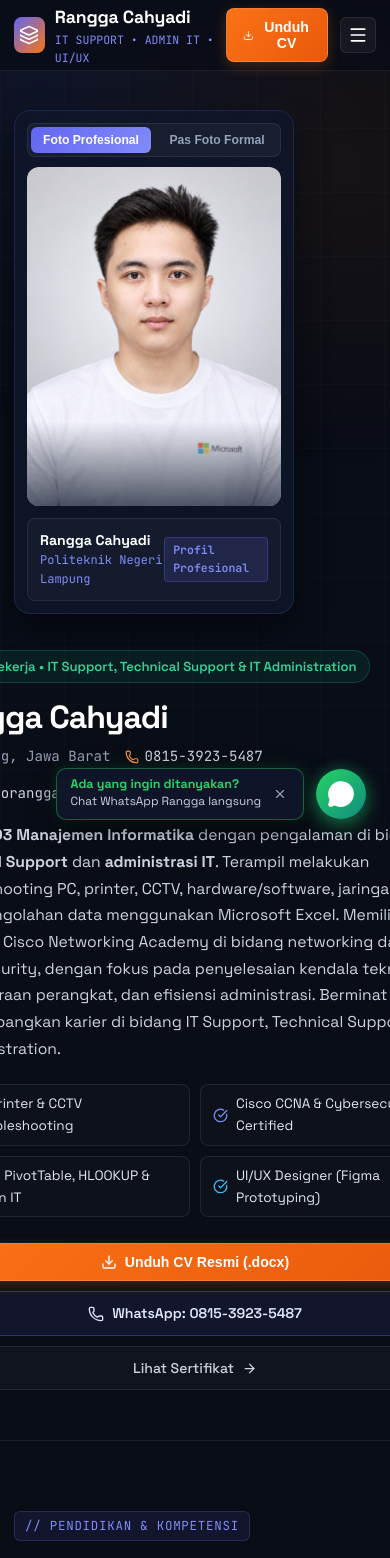
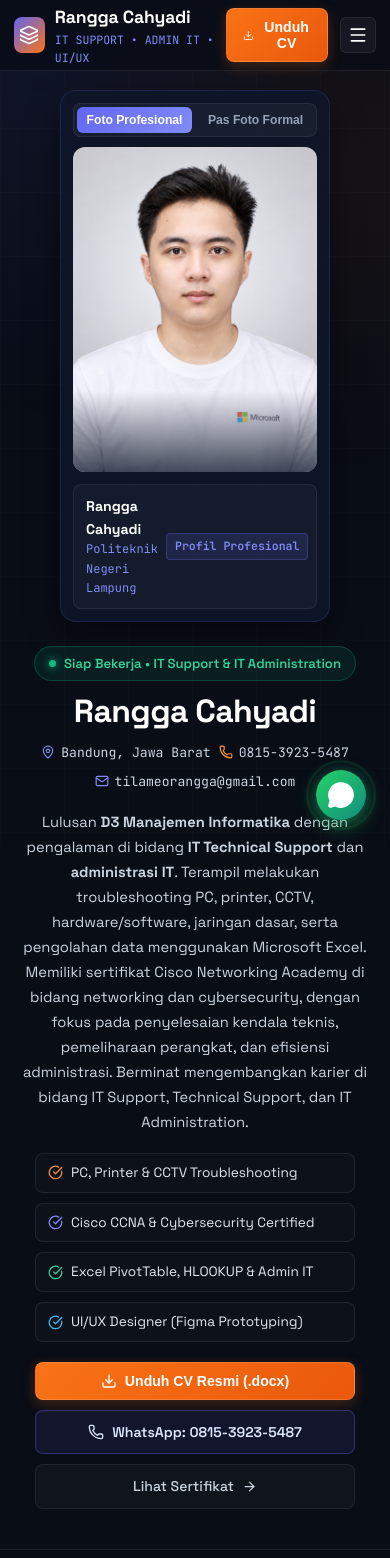
Before and after one commit to Tilameong/RanggaCahyadi-Web-Portofolio, a Next.js app: page / in a window 390 px wide. Shown: the top 1558 px of the page. Built offline with nearby package versions, Linux system fonts and the light colour scheme.

Commit message:
fix(mobile): perbaiki centering dan hilangkan pemotongan teks serta jarak navbar di mobile

```diff
--- a/src/components/FloatingWhatsApp.tsx
+++ b/src/components/FloatingWhatsApp.tsx
@@ -8,21 +8,22 @@ export default function FloatingWhatsApp() {
   const [isVisible, setIsVisible] = useState(false);
 
   useEffect(() => {
-    // Show after scrolling a little or after 1.5s
+    // Only show auto tooltip on desktop screen (> 768px)
+    const isMobile = typeof window !== "undefined" && window.innerWidth < 768;
+    setIsVisible(true);
+
+    if (!isMobile) {
       const timer = setTimeout(() => {
-      setIsVisible(true);
         setShowTooltip(true);
-    }, 1500);
-
-    // Hide tooltip after 6s automatically so it doesn't obstruct screen
-    const tooltipTimer = setTimeout(() => {
+      }, 2000);
+      const hideTimer = setTimeout(() => {
         setShowTooltip(false);
       }, 7000);
-
       return () => {
         clearTimeout(timer);
-      clearTimeout(tooltipTimer);
+        clearTimeout(hideTimer);
       };
+    }
   }, []);
 
   const waUrl =
--- a/src/components/HeroSection.tsx
+++ b/src/components/HeroSection.tsx
@@ -9,8 +9,6 @@ import {
   MapPin,
   CheckCircle,
   ArrowRight,
-  UserCheck,
-  Sparkles,
 } from "lucide-react";
 
 interface HeroSectionProps {
@@ -22,7 +20,7 @@ export default function HeroSection({
   onDownloadCv,
   onOpenContact,
 }: HeroSectionProps) {
-  // Photo toggle state: "pro" (new photo with Microsoft logo) vs "formal" (black suit photo)
+  // Photo toggle: "pro" (new photo with Microsoft logo) vs "formal" (black suit photo)
   const [activePhoto, setActivePhoto] = useState<"pro" | "formal">("pro");
 
   const photos = {
@@ -43,101 +41,126 @@ export default function HeroSection({
   const currentPhoto = photos[activePhoto];
 
   return (
-    <section
-      id="tentang"
-      style={{
-        paddingTop: "110px",
-        paddingBottom: "50px",
-        position: "relative",
-        overflowX: "hidden",
-      }}
-    >
+    <section id="tentang" className="hero-section">
       <div className="container-custom">
         <div className="hero-grid">
+          {/* Photo Column - Placed gracefully at top on mobile, centered */}
+          <div className="hero-photo-col">
+            <div className="hero-photo-card">
+              {/* Dual Photo Switcher Tabs */}
+              <div className="photo-tabs">
+                <button
+                  type="button"
+                  onClick={() => setActivePhoto("pro")}
+                  className={`photo-tab-btn ${activePhoto === "pro" ? "active-pro" : ""}`}
+                >
+                  Foto Profesional
+                </button>
+                <button
+                  type="button"
+                  onClick={() => setActivePhoto("formal")}
+                  className={`photo-tab-btn ${activePhoto === "formal" ? "active-formal" : ""}`}
+                >
+                  Pas Foto Formal
+                </button>
+              </div>
+
+              {/* Photo Frame Container */}
+              <div className="hero-image-container">
+                <Image
+                  src={currentPhoto.src}
+                  alt={currentPhoto.alt}
+                  fill
+                  sizes="(max-width: 640px) 270px, 330px"
+                  style={{
+                    objectFit: "cover",
+                    objectPosition: "center top",
+                  }}
+                  priority
+                />
+
+                {/* Subtle bottom shadow overlay */}
+                <div
+                  style={{
+                    position: "absolute",
+                    inset: 0,
+                    background:
+                      "linear-gradient(180deg, transparent 75%, rgba(15, 23, 42, 0.75) 100%)",
+                    pointerEvents: "none",
+                  }}
+                />
+              </div>
+
+              {/* Caption Under Photo */}
+              <div className="photo-caption">
+                <div style={{ textAlign: "left" }}>
+                  <div style={{ fontSize: "0.88rem", fontWeight: 700, color: "#ffffff" }}>
+                    Rangga Cahyadi
+                  </div>
+                  <div style={{ fontSize: "0.75rem", color: "var(--indigo-light)", fontFamily: "var(--font-mono)" }}>
+                    Politeknik Negeri Lampung
+                  </div>
+                </div>
+
+                <span
+                  style={{
+                    fontSize: "0.72rem",
+                    fontFamily: "var(--font-mono)",
+                    padding: "3px 8px",
+                    borderRadius: "4px",
+                    background:
+                      activePhoto === "pro"
+                        ? "rgba(99, 102, 241, 0.15)"
+                        : "rgba(249, 115, 22, 0.15)",
+                    color:
+                      activePhoto === "pro" ? "var(--indigo-light)" : "var(--orange-light)",
+                    border:
+                      activePhoto === "pro"
+                        ? "1px solid rgba(99, 102, 241, 0.3)"
+                        : "1px solid rgba(249, 115, 22, 0.3)",
+                    fontWeight: 600,
+                    whiteSpace: "nowrap",
+                  }}
+                >
+                  {currentPhoto.badge}
+                </span>
+              </div>
+            </div>
+          </div>
+
           {/* Text & Information Column */}
           <div className="hero-content-col">
-            {/* Top Status Pill */}
-            <div
-              style={{
-                display: "inline-flex",
-                alignItems: "center",
-                gap: "8px",
-                padding: "5px 12px",
-                background: "rgba(16, 185, 129, 0.1)",
-                border: "1px solid rgba(16, 185, 129, 0.25)",
-                borderRadius: "9999px",
-                marginBottom: "16px",
-              }}
-            >
-              <span className="status-dot-pulse" />
-              <span
-                style={{
-                  color: "#34d399",
-                  fontSize: "0.82rem",
-                  fontWeight: 600,
-                }}
-              >
-                Siap Bekerja &bull; IT Support, Technical Support &amp; IT Administration
-              </span>
+            {/* Top Status Pill - Wrap-friendly, never overflows screen */}
+            <div className="hero-status-badge">
+              <span className="status-dot-pulse" style={{ flexShrink: 0 }} />
+              <span>Siap Bekerja &bull; IT Support &amp; IT Administration</span>
             </div>
 
             {/* Name */}
-            <h1
-              style={{
-                fontSize: "clamp(2.2rem, 4vw, 3.4rem)",
-                fontWeight: 800,
-                lineHeight: 1.15,
-                color: "#ffffff",
-                letterSpacing: "-0.03em",
-                marginBottom: "10px",
-              }}
-            >
+            <h1 className="hero-title">
               Rangga Cahyadi
             </h1>
 
             {/* Contact details line directly from CV */}
-            <div
-              style={{
-                display: "flex",
-                alignItems: "center",
-                flexWrap: "wrap",
-                gap: "14px",
-                fontSize: "0.88rem",
-                color: "var(--text-muted)",
-                marginBottom: "18px",
-                fontFamily: "var(--font-mono)",
-              }}
-            >
-              <span style={{ display: "flex", alignItems: "center", gap: "6px" }}>
+            <div className="hero-contacts">
+              <span className="contact-item">
                 <MapPin size={14} color="var(--indigo-light)" />
                 Bandung, Jawa Barat
               </span>
-              <span className="hide-on-mobile">&bull;</span>
+              <span className="bullet-sep">&bull;</span>
               <a
                 href="https://wa.me/6281539235487"
                 target="_blank"
                 rel="noopener noreferrer"
-                style={{
-                  display: "flex",
-                  alignItems: "center",
-                  gap: "6px",
-                  color: "var(--text-secondary)",
-                  textDecoration: "none",
-                }}
+                className="contact-link"
               >
                 <Phone size={14} color="var(--orange-light)" />
                 0815-3923-5487
               </a>
-              <span className="hide-on-mobile">&bull;</span>
+              <span className="bullet-sep">&bull;</span>
               <a
                 href="mailto:tilameorangga@gmail.com"
-                style={{
-                  display: "flex",
-                  alignItems: "center",
-                  gap: "6px",
-                  color: "var(--text-secondary)",
-                  textDecoration: "none",
-                }}
+                className="contact-link"
               >
                 <Mail size={14} color="var(--indigo-light)" />
                 tilameorangga@gmail.com
@@ -145,15 +168,7 @@ export default function HeroSection({
             </div>
 
             {/* Exact CV Profile Summary */}
-            <p
-              style={{
-                color: "var(--text-secondary)",
-                fontSize: "0.98rem",
-                lineHeight: 1.7,
-                marginBottom: "22px",
-                maxWidth: "640px",
-              }}
-            >
+            <p className="hero-bio">
               Lulusan <strong>D3 Manajemen Informatika</strong> dengan pengalaman di bidang{" "}
               <strong>IT Technical Support</strong> dan <strong>administrasi IT</strong>. Terampil
               melakukan troubleshooting PC, printer, CCTV, hardware/software, jaringan dasar, serta
@@ -164,94 +179,30 @@ export default function HeroSection({
             </p>
 
             {/* Point-based highlights strip */}
-            <div
-              style={{
-                display: "grid",
-                gridTemplateColumns: "repeat(auto-fit, minmax(260px, 1fr))",
-                gap: "10px",
-                marginBottom: "26px",
-                maxWidth: "620px",
-              }}
-            >
-              <div
-                style={{
-                  display: "flex",
-                  alignItems: "center",
-                  gap: "8px",
-                  padding: "8px 12px",
-                  background: "rgba(255, 255, 255, 0.02)",
-                  border: "1px solid var(--border-subtle)",
-                  borderRadius: "8px",
-                  fontSize: "0.85rem",
-                  color: "#e2e8f0",
-                }}
-              >
+            <div className="hero-points-grid">
+              <div className="hero-point-item">
                 <CheckCircle size={15} color="var(--orange-light)" style={{ flexShrink: 0 }} />
                 <span>PC, Printer &amp; CCTV Troubleshooting</span>
               </div>
 
-              <div
-                style={{
-                  display: "flex",
-                  alignItems: "center",
-                  gap: "8px",
-                  padding: "8px 12px",
-                  background: "rgba(255, 255, 255, 0.02)",
-                  border: "1px solid var(--border-subtle)",
-                  borderRadius: "8px",
-                  fontSize: "0.85rem",
-                  color: "#e2e8f0",
-                }}
-              >
+              <div className="hero-point-item">
                 <CheckCircle size={15} color="var(--indigo-light)" style={{ flexShrink: 0 }} />
                 <span>Cisco CCNA &amp; Cybersecurity Certified</span>
               </div>
 
-              <div
-                style={{
-                  display: "flex",
-                  alignItems: "center",
-                  gap: "8px",
-                  padding: "8px 12px",
-                  background: "rgba(255, 255, 255, 0.02)",
-                  border: "1px solid var(--border-subtle)",
-                  borderRadius: "8px",
-                  fontSize: "0.85rem",
-                  color: "#e2e8f0",
-                }}
-              >
+              <div className="hero-point-item">
                 <CheckCircle size={15} color="#34d399" style={{ flexShrink: 0 }} />
                 <span>Excel PivotTable, HLOOKUP &amp; Admin IT</span>
               </div>
 
-              <div
-                style={{
-                  display: "flex",
-                  alignItems: "center",
-                  gap: "8px",
-                  padding: "8px 12px",
-                  background: "rgba(255, 255, 255, 0.02)",
-                  border: "1px solid var(--border-subtle)",
-                  borderRadius: "8px",
-                  fontSize: "0.85rem",
-                  color: "#e2e8f0",
-                }}
-              >
+              <div className="hero-point-item">
                 <CheckCircle size={15} color="#38bdf8" style={{ flexShrink: 0 }} />
                 <span>UI/UX Designer (Figma Prototyping)</span>
               </div>
             </div>
 
             {/* Action Buttons */}
-            <div
-              style={{
-                display: "flex",
-                flexWrap: "wrap",
-                gap: "10px",
-                alignItems: "center",
-              }}
-              className="hero-btn-group"
-            >
+            <div className="hero-btn-group">
               <button
                 onClick={onDownloadCv}
                 className="btn-primary"
@@ -280,146 +231,25 @@ export default function HeroSection({
               </a>
             </div>
           </div>
-
-          {/* Photo Column - Fully Responsive with Both Photos Switcher */}
-          <div className="hero-photo-col">
-            <div className="hero-photo-card">
-              {/* Dual Photo Switcher Tabs */}
-              <div
-                style={{
-                  display: "grid",
-                  gridTemplateColumns: "1fr 1fr",
-                  gap: "6px",
-                  marginBottom: "10px",
-                  padding: "3px",
-                  borderRadius: "8px",
-                  background: "rgba(255, 255, 255, 0.04)",
-                  border: "1px solid var(--border-subtle)",
-                }}
-              >
-                <button
-                  type="button"
-                  onClick={() => setActivePhoto("pro")}
-                  style={{
-                    padding: "6px 8px",
-                    borderRadius: "6px",
-                    fontSize: "0.76rem",
-                    fontWeight: 600,
-                    cursor: "pointer",
-                    border: "none",
-                    transition: "all 0.2s ease",
-                    background:
-                      activePhoto === "pro"
-                        ? "linear-gradient(135deg, #6366f1, #818cf8)"
-                        : "transparent",
-                    color: activePhoto === "pro" ? "#ffffff" : "var(--text-muted)",
-                  }}
-                >
-                  Foto Profesional
-                </button>
-                <button
-                  type="button"
-                  onClick={() => setActivePhoto("formal")}
-                  style={{
-                    padding: "6px 8px",
-                    borderRadius: "6px",
-                    fontSize: "0.76rem",
-                    fontWeight: 600,
-                    cursor: "pointer",
-                    border: "none",
-                    transition: "all 0.2s ease",
-                    background:
-                      activePhoto === "formal"
-                        ? "linear-gradient(135deg, #f97316, #fb923c)"
-                        : "transparent",
-                    color: activePhoto === "formal" ? "#ffffff" : "var(--text-muted)",
-                  }}
-                >
-                  Pas Foto Formal
-                </button>
-              </div>
-
-              {/* Photo Frame Container */}
-              <div className="hero-image-container">
-                <Image
-                  src={currentPhoto.src}
-                  alt={currentPhoto.alt}
-                  fill
-                  sizes="(max-width: 640px) 280px, (max-width: 1024px) 320px, 340px"
-                  style={{
-                    objectFit: "cover",
-                    objectPosition: "center top",
-                  }}
-                  priority
-                />
-
-                {/* Subtle bottom gradient shadow */}
-                <div
-                  style={{
-                    position: "absolute",
-                    inset: 0,
-                    background:
-                      "linear-gradient(180deg, transparent 75%, rgba(15, 23, 42, 0.7) 100%)",
-                    pointerEvents: "none",
-                  }}
-                />
-              </div>
-
-              {/* Caption Under Photo */}
-              <div
-                style={{
-                  marginTop: "12px",
-                  padding: "10px 12px",
-                  borderRadius: "8px",
-                  background: "rgba(255, 255, 255, 0.03)",
-                  border: "1px solid var(--border-subtle)",
-                  display: "flex",
-                  alignItems: "center",
-                  justifyContent: "space-between",
-                }}
-              >
-                <div>
-                  <div style={{ fontSize: "0.88rem", fontWeight: 700, color: "#ffffff" }}>
-                    Rangga Cahyadi
-                  </div>
-                  <div style={{ fontSize: "0.75rem", color: "var(--indigo-light)", fontFamily: "var(--font-mono)" }}>
-                    Politeknik Negeri Lampung
-                  </div>
-                </div>
-
-                <span
-                  style={{
-                    fontSize: "0.72rem",
-                    fontFamily: "var(--font-mono)",
-                    padding: "3px 8px",
-                    borderRadius: "4px",
-                    background:
-                      activePhoto === "pro"
-                        ? "rgba(99, 102, 241, 0.15)"
-                        : "rgba(249, 115, 22, 0.15)",
-                    color:
-                      activePhoto === "pro" ? "var(--indigo-light)" : "var(--orange-light)",
-                    border:
-                      activePhoto === "pro"
-                        ? "1px solid rgba(99, 102, 241, 0.3)"
-                        : "1px solid rgba(249, 115, 22, 0.3)",
-                    fontWeight: 600,
-                  }}
-                >
-                  {currentPhoto.badge}
-                </span>
-              </div>
-            </div>
-          </div>
         </div>
       </div>
 
       <style jsx>{`
+        .hero-section {
+          padding-top: 115px;
+          padding-bottom: 60px;
+          position: relative;
+          width: 100%;
+          overflow-x: hidden;
+        }
+
         .hero-grid {
           display: grid;
-          grid-template-columns: 1.25fr 0.75fr;
-          gap: 40px;
+          grid-template-columns: 0.85fr 1.15fr;
+          gap: 48px;
           align-items: center;
+          width: 100%;
+          max-width: 100%;
         }
 
         .hero-photo-col {
@@ -431,12 +261,47 @@ export default function HeroSection({
 
         .hero-photo-card {
           width: 100%;
-          max-width: 330px;
+          max-width: 320px;
           border-radius: 16px;
           border: 1px solid var(--border-card);
           background: rgba(15, 23, 42, 0.85);
           padding: 12px;
           box-shadow: 0 15px 35px rgba(0, 0, 0, 0.45);
+          box-sizing: border-box;
+          margin: 0 auto;
+        }
+
+        .photo-tabs {
+          display: grid;
+          grid-template-columns: 1fr 1fr;
+          gap: 6px;
+          margin-bottom: 10px;
+          padding: 3px;
+          border-radius: 8px;
+          background: rgba(255, 255, 255, 0.04);
+          border: 1px solid var(--border-subtle);
+        }
+
+        .photo-tab-btn {
+          padding: 6px 8px;
+          border-radius: 6px;
+          font-size: 0.76rem;
+          font-weight: 600;
+          cursor: pointer;
+          border: none;
+          transition: all 0.2s ease;
+          background: transparent;
+          color: var(--text-muted);
+        }
+
+        .photo-tab-btn.active-pro {
+          background: linear-gradient(135deg, #6366f1, #818cf8);
+          color: #ffffff;
+        }
+
+        .photo-tab-btn.active-formal {
+          background: linear-gradient(135deg, #f97316, #fb923c);
+          color: #ffffff;
         }
 
         .hero-image-container {
@@ -448,37 +313,214 @@ export default function HeroSection({
           background-color: #0d1322;
         }
 
-        @media (max-width: 900px) {
+        .photo-caption {
+          margin-top: 12px;
+          padding: 10px 12px;
+          border-radius: 8px;
+          background: rgba(255, 255, 255, 0.03);
+          border: 1px solid var(--border-subtle);
+          display: flex;
+          align-items: center;
+          justifyContent: space-between;
+          gap: 8px;
+        }
+
+        .hero-content-col {
+          display: flex;
+          flex-direction: column;
+          align-items: flex-start;
+          text-align: left;
+          width: 100%;
+          max-width: 100%;
+          box-sizing: border-box;
+        }
+
+        .hero-status-badge {
+          display: inline-flex;
+          align-items: center;
+          gap: 8px;
+          padding: 6px 14px;
+          background: rgba(16, 185, 129, 0.1);
+          border: 1px solid rgba(16, 185, 129, 0.25);
+          border-radius: 9999px;
+          margin-bottom: 14px;
+          color: #34d399;
+          font-size: 0.82rem;
+          font-weight: 600;
+          max-width: 100%;
+          box-sizing: border-box;
+          word-break: break-word;
+        }
+
+        .hero-title {
+          font-size: clamp(2rem, 3.8vw, 3.2rem);
+          font-weight: 800;
+          line-height: 1.15;
+          color: #ffffff;
+          letter-spacing: -0.02em;
+          margin-bottom: 12px;
+          word-break: break-word;
+          max-width: 100%;
+        }
+
+        .hero-contacts {
+          display: flex;
+          align-items: center;
+          flex-wrap: wrap;
+          gap: 12px;
+          font-size: 0.88rem;
+          color: var(--text-muted);
+          margin-bottom: 18px;
+          font-family: var(--font-mono);
+          max-width: 100%;
+          box-sizing: border-box;
+        }
+
+        .contact-item,
+        .contact-link {
+          display: inline-flex;
+          align-items: center;
+          gap: 6px;
+          color: var(--text-secondary);
+          text-decoration: none;
+          word-break: break-all;
+        }
+
+        .bullet-sep {
+          color: var(--text-dim);
+        }
+
+        .hero-bio {
+          color: var(--text-secondary);
+          font-size: 0.98rem;
+          line-height: 1.7;
+          margin-bottom: 22px;
+          max-width: 640px;
+          word-break: break-word;
+        }
+
+        .hero-points-grid {
+          display: grid;
+          grid-template-columns: repeat(2, 1fr);
+          gap: 10px;
+          margin-bottom: 26px;
+          width: 100%;
+          max-width: 620px;
+          box-sizing: border-box;
+        }
+
+        .hero-point-item {
+          display: flex;
+          align-items: center;
+          gap: 8px;
+          padding: 8px 12px;
+          background: rgba(255, 255, 255, 0.02);
+          border: 1px solid var(--border-subtle);
+          border-radius: 8px;
+          font-size: 0.85rem;
+          color: #e2e8f0;
+          box-sizing: border-box;
+          word-break: break-word;
+        }
+
+        .hero-btn-group {
+          display: flex;
+          flex-wrap: wrap;
+          gap: 10px;
+          align-items: center;
+          width: 100%;
+          max-width: 100%;
+          box-sizing: border-box;
+        }
+
+        @media (max-width: 860px) {
+          .hero-section {
+            padding-top: 90px;
+            padding-bottom: 40px;
+          }
+
           .hero-grid {
             display: flex;
             flex-direction: column;
-            gap: 28px;
+            gap: 24px;
+            align-items: center;
+            width: 100%;
+            max-width: 100%;
           }
 
           .hero-photo-col {
-            order: -1; /* Display photo prominently at the top on mobile */
-            margin-bottom: 8px;
+            width: 100%;
+            display: flex;
+            justifyContent: center;
+            align-items: center;
+            margin: 0 auto;
           }
 
           .hero-photo-card {
-            max-width: 280px;
+            max-width: 270px;
+            margin: 0 auto;
+          }
+
+          .hero-content-col {
+            display: flex;
+            flex-direction: column;
+            align-items: center;
+            text-align: center;
+            width: 100%;
+            padding: 0;
+          }
+
+          .hero-status-badge {
+            margin: 0 auto 12px;
+            text-align: center;
+            justify-content: center;
+          }
+
+          .hero-title {
+            text-align: center;
+            font-size: 1.85rem;
+          }
+
+          .hero-contacts {
+            justify-content: center;
+            text-align: center;
+            gap: 8px;
+            font-size: 0.82rem;
+          }
+
+          .bullet-sep {
+            display: none;
+          }
+
+          .hero-bio {
+            text-align: center;
+            font-size: 0.92rem;
+            margin-bottom: 18px;
+          }
+
+          .hero-points-grid {
+            grid-template-columns: 1fr;
+            width: 100%;
+            max-width: 320px;
+            margin: 0 auto 20px;
+          }
+
+          .hero-point-item {
+            justify-content: flex-start;
+            text-align: left;
           }
 
           .hero-btn-group {
+            flex-direction: column;
             width: 100%;
+            max-width: 320px;
+            margin: 0 auto;
           }
 
           .hero-btn-group button,
           .hero-btn-group a {
-            flex: 1 1 100%;
-            text-align: center;
+            width: 100%;
             justify-content: center;
-          }
-        }
-
-        @media (max-width: 480px) {
-          .hide-on-mobile {
-            display: none !important;
           }
         }
       `}</style>
```
Lines whose indentation alone changed are shown as unchanged.
